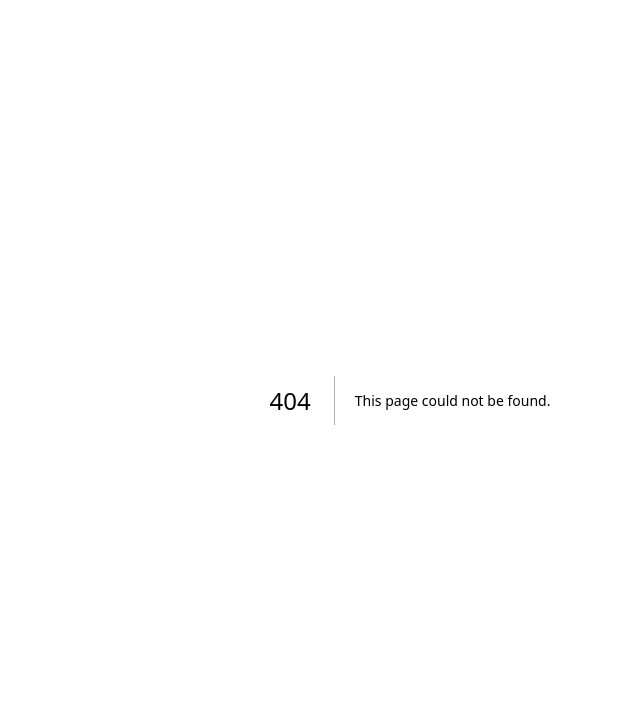
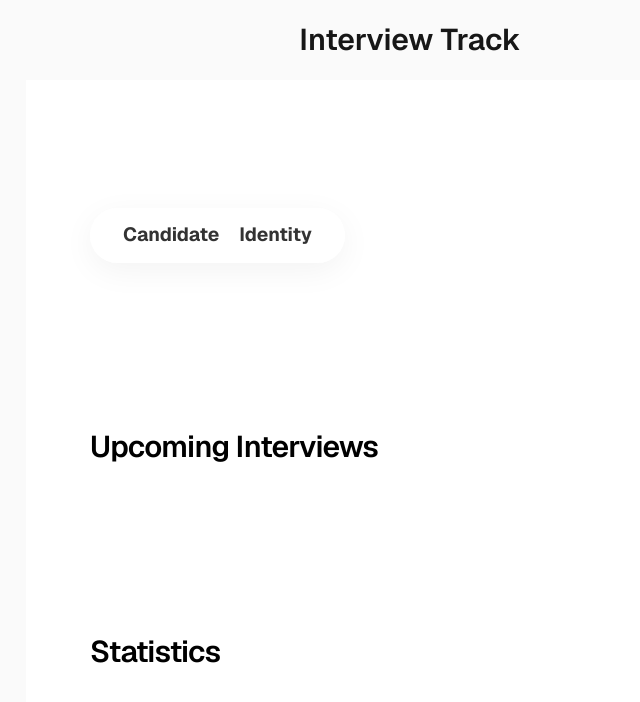
Before and after one commit to Tinnapat1406/track-interview, a Next.js app: page /dashboard in a window 1280 px wide. Before the commit this address had no page. Shown: the top 702 px of the page, without its empty margins (230-870 px from the left). Built offline with nearby package versions, Linux system fonts and the light colour scheme.

Commit message:
make a route

```diff
--- a/app/candidate/page.tsx
+++ b/app/candidate/page.tsx
@@ -8,11 +8,15 @@ export default function candidate() {
                 Candidates
             </h1>
 
-            <Link href="/candidate/id">
+            <Link href="/dashboard" className="flex items-start mt-4">
                 <p className="font-semibold text-lg text-left leading-10 tracking-tight text-black dark:text-zinc-50">
-                    Candidate Identity
+                    Back to Dashboard
                 </p>
             </Link>
+
+            <div className = "text-lg font-semibold text-center leading-10 tracking-tight text-black dark:text-zinc-50">
+                list of candidates
+            </div>
         </div>
     )
 }
--- /dev/null
+++ b/app/dashboard/page.tsx
@@ -0,0 +1,56 @@
+import Image from "next/image";
+import Link from "next/link";
+
+
+export default function Home() {
+  return (
+    <div className="flex flex-col flex-1 items-center justify-center bg-zinc-50 font-sans dark:bg-black">
+      <h1 className="max-w-md text-3xl font-semibold text-center leading-20">
+        Interview Track
+      </h1>
+      <main className="text-left flex flex-1 w-full max-w-3xl flex-col items-start justify-between py-32 px-16 bg-white dark:bg-black">
+
+      <nav style = {{
+        display: 'flex',
+        gap: '24px',
+        padding: '12px 32px',
+        borderRadius: '40px',
+        backgroundColor: 'rgba(255, 255, 255, 0.75)',
+        backdropFilter: 'blur(10px)',
+        border: '1px solid rgba(255, 255, 255, 0.25)',
+        boxShadow: '0 8px 32px rgba(0, 0, 0, 0.05)'
+      }}>
+        <div className ="item-center justify-center"
+        style ={{
+          fontWeight: 'bold',
+          fontSize: '1.2rem',
+          display: 'flex',
+          gap: '20px',
+          alignItems: 'center'
+        }}>
+           <Link href="/candidate" style={{ textDecoration: 'none', color: '#333' }}>Candidate</Link>
+           <Link href="/candidate/id" style={{ textDecoration: 'none', color: '#333' }}>Identity</Link>
+
+        </div>
+      </nav>
+
+
+
+        <div className="flex flex-col items-start gap-3 text-left">
+          <h1 className="max-w-xs text-3xl font-semibold leading-10 tracking-tight text-black dark:text-zinc-50">
+             Upcoming Interviews
+          </h1>
+        </div>
+
+        <div className="flex flex-col items-start gap-3 text-left">
+          <h1 className="max-w-xs text-3xl font-semibold leading-10 tracking-tight text-black dark:text-zinc-50">
+             Statistics
+          </h1>
+        </div>
+
+
+      </main>
+    </div>
+
+  );
+}
--- a/app/page.tsx
+++ b/app/page.tsx
@@ -1,48 +1,5 @@
-import Image from "next/image";
-import Link from "next/link";
+import { redirect } from "next/navigation";
 
-
-export default function Home() {
-  return (
-    <div className="flex flex-col flex-1 items-center justify-center bg-zinc-50 font-sans dark:bg-black">
-      <h1 className="max-w-md text-3xl font-semibold text-center leading-20">
-        Interview Track
-      </h1>
-      <main className="text-left flex flex-1 w-full max-w-3xl flex-col items-start justify-between py-32 px-16 bg-white dark:bg-black">
-
-      <nav style = {{
-        display : 'flex',
-        gap : '30px',
-        justifyContent : 'center',
-        alignItems : 'center',
-        padding : '1rem 2rem',
-        backgroundColor : '#f5f5f5',
-        boxShadow: '0 2px 4px rgba(0,0,0,0.1)'
-      }}>
-        <div style ={{
-          fontWeight: 'bold',
-          fontSize: '1.2rem',
-          display: 'flex',
-          gap: '20px',
-          alignItems: 'center'
-        }}>
-           <Link href="/candidate" style={{ textDecoration: 'none', color: '#333' }}>Candidate</Link>
-           <Link href="/candidate/id" style={{ textDecoration: 'none', color: '#333' }}>Identity</Link>
-
-        </div>
-      </nav>
-
-
-
-        <div className="flex flex-col items-start gap-3 text-left">
-          <h1 className="max-w-xs text-3xl font-semibold leading-10 tracking-tight text-black dark:text-zinc-50">
-             Upcoming Interviews
-          </h1>
-        </div>
-
-
-      </main>
-    </div>
-
-  );
+export default function RootPage() {
+  redirect("/dashboard");
 }
```
